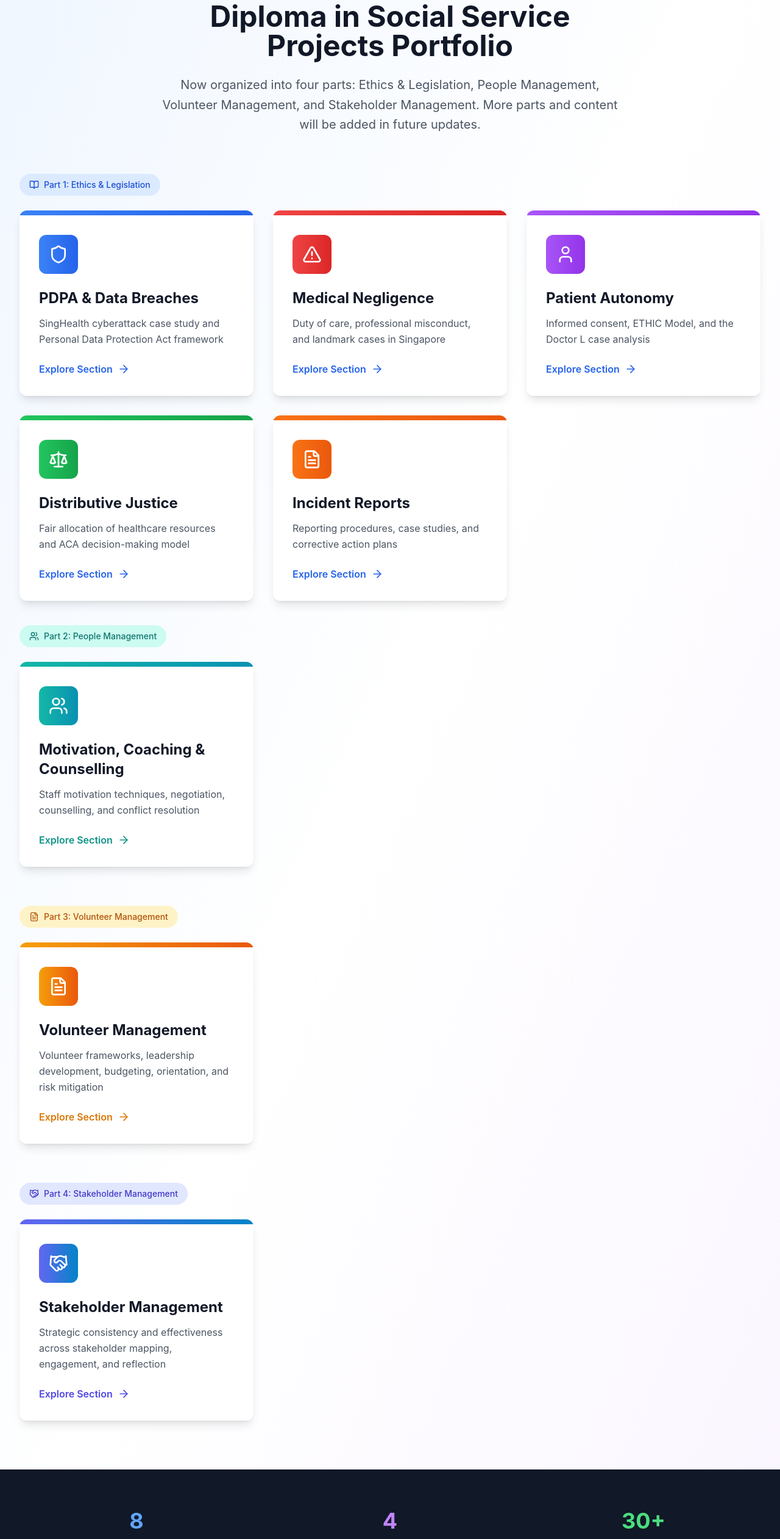
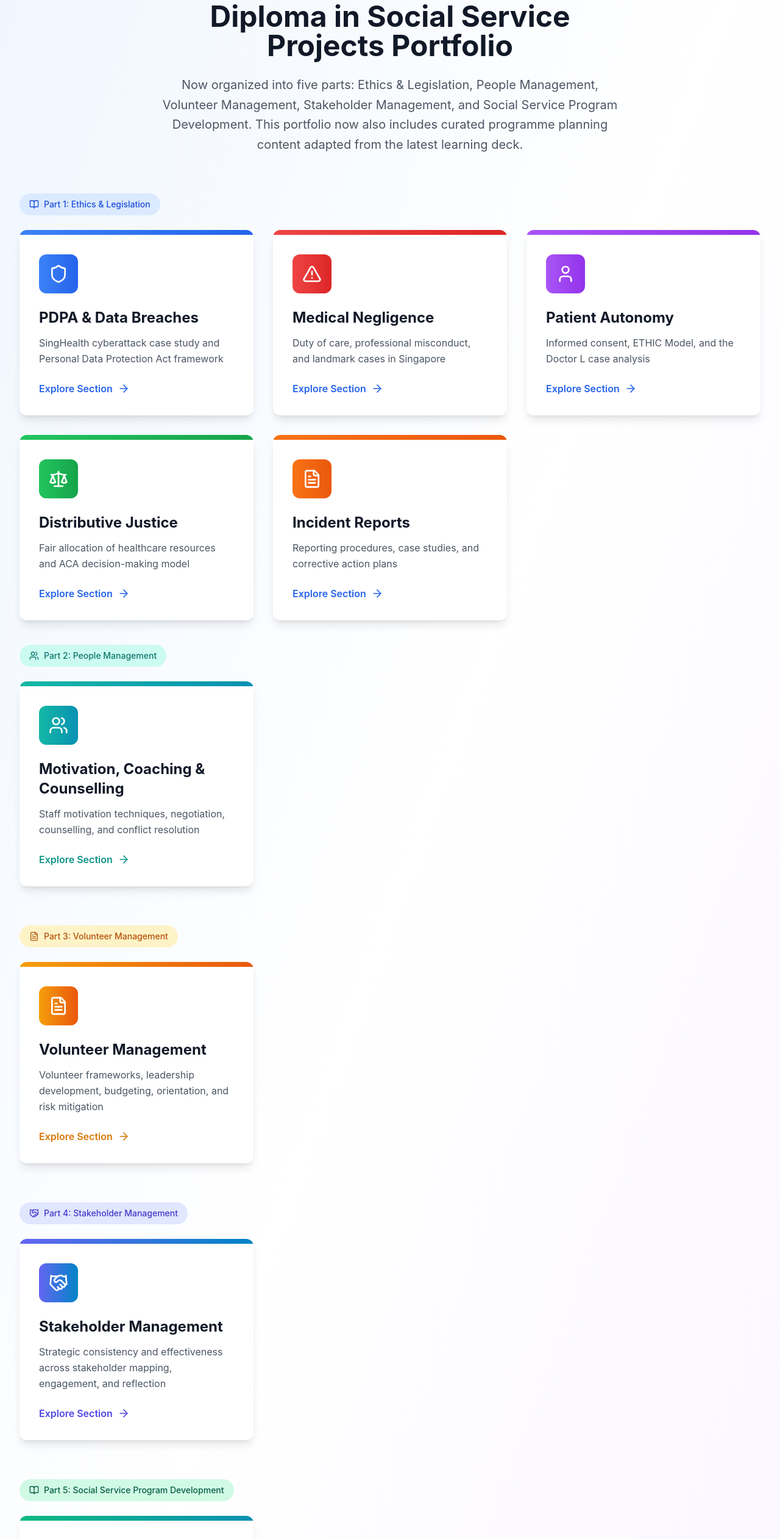
Before and after one commit to JohnTan38/ethics-portfolio, a Next.js app: page / in a window 1280 px wide. Shown: the part 234-2757 px from the top of the page at 61% size. Built offline with nearby package versions, Linux system fonts and the light colour scheme.

Commit message:
Add files via upload

```diff
--- a/app/page.tsx
+++ b/app/page.tsx
@@ -71,6 +71,16 @@ export default function Home() {
     }
   ]
 
+  const programDevelopmentSections = [
+    {
+      id: 'social-service-program-development',
+      title: 'Social Service Program Development',
+      icon: BookOpen,
+      description: 'Community development, needs assessment, programme adaptation, case study planning, resource allocation, and stakeholder engagement',
+      color: 'from-emerald-500 to-cyan-600'
+    }
+  ]
+
   return (
     <div className="min-h-screen bg-gradient-to-br from-blue-50 via-white to-purple-50">
       {/* Header */}
@@ -97,8 +107,9 @@ export default function Home() {
             Diploma in Social Service Projects Portfolio
           </h2>
           <p className="text-xl text-gray-600 leading-relaxed">
-            Now organized into four parts: Ethics & Legislation, People Management, Volunteer Management, and Stakeholder Management.
-            More parts and content will be added in future updates.
+            Now organized into five parts: Ethics & Legislation, People Management, Volunteer Management,
+            Stakeholder Management, and Social Service Program Development.
+            This portfolio now also includes curated programme planning content adapted from the latest learning deck.
           </p>
         </div>
       </section>
@@ -256,6 +267,44 @@ export default function Home() {
             })}
           </div>
         </div>
+
+        <div className="mt-16">
+          <div className="flex items-center gap-3 mb-6">
+            <div className="inline-flex items-center gap-2 bg-emerald-100 text-emerald-800 px-4 py-2 rounded-full text-sm font-medium">
+              <BookOpen className="w-4 h-4" />
+              Part 5: Social Service Program Development
+            </div>
+          </div>
+          <div className="grid md:grid-cols-2 lg:grid-cols-3 gap-8">
+            {programDevelopmentSections.map((section) => {
+              const Icon = section.icon
+              return (
+                <Link
+                  key={section.id}
+                  href={`/project/1/${section.id}`}
+                  className="group bg-white rounded-xl shadow-lg hover:shadow-2xl transition-all duration-300 overflow-hidden hover:-translate-y-1"
+                >
+                  <div className={`h-2 bg-gradient-to-r ${section.color}`} />
+                  <div className="p-8">
+                    <div className={`inline-flex items-center justify-center w-16 h-16 rounded-xl bg-gradient-to-r ${section.color} mb-6`}>
+                      <Icon className="w-8 h-8 text-white" />
+                    </div>
+                    <h3 className="text-2xl font-bold text-gray-900 mb-3 group-hover:text-emerald-600 transition-colors">
+                      {section.title}
+                    </h3>
+                    <p className="text-gray-600 mb-6 leading-relaxed">
+                      {section.description}
+                    </p>
+                    <div className="flex items-center text-emerald-600 font-semibold group-hover:gap-3 transition-all">
+                      Explore Section
+                      <ArrowRight className="w-5 h-5 ml-2 group-hover:translate-x-1 transition-transform" />
+                    </div>
+                  </div>
+                </Link>
+              )
+            })}
+          </div>
+        </div>
       </section>
 
       {/* Quick Access Section */}
@@ -263,15 +312,15 @@ export default function Home() {
         <div className="max-w-7xl mx-auto px-4 sm:px-6 lg:px-8">
           <div className="grid md:grid-cols-3 gap-8 text-center">
             <div>
-              <div className="text-4xl font-bold text-blue-400 mb-2">8</div>
+              <div className="text-4xl font-bold text-blue-400 mb-2">9</div>
               <div className="text-gray-300">Major Sections</div>
             </div>
             <div>
-              <div className="text-4xl font-bold text-purple-400 mb-2">4</div>
+              <div className="text-4xl font-bold text-purple-400 mb-2">5</div>
               <div className="text-gray-300">Main Parts</div>
             </div>
             <div>
-              <div className="text-4xl font-bold text-green-400 mb-2">30+</div>
+              <div className="text-4xl font-bold text-green-400 mb-2">37+</div>
               <div className="text-gray-300">Subsections</div>
             </div>
           </div>
```
